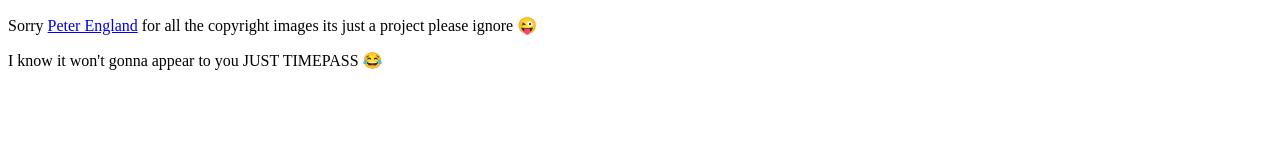
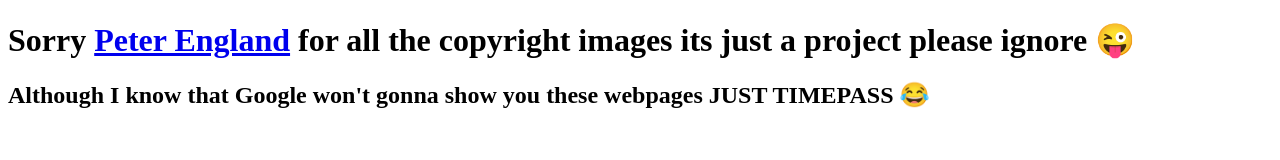
Before and after one commit to ItsKai14/DemoWebSiteProject, a plain HTML site: page sorry.html in a window 1280 px wide. Drawn offline with Linux system fonts and the light colour scheme.

Commit message:
Updated sorry.html
Minor Changes has been made. Oct 9 08:55

```diff
--- a/sorry.html
+++ b/sorry.html
@@ -18,9 +18,9 @@
 </head>
 
 <body>
-    <p>Sorry <a href="https://peterengland.abfrl.in/">Peter England</a> for all the copyright images its just a project
-        please ignore 😜</p>
-    <p>I know it won't gonna appear to you JUST TIMEPASS 😂</p>
+    <h1>Sorry <a href="https://peterengland.abfrl.in/">Peter England</a> for all the copyright images its just a project
+        please ignore 😜</h1>
+    <h2>Although I know that Google won't gonna show you these webpages <b>JUST TIMEPASS 😂</b></h2>
 </body>
 
 </html>
```
